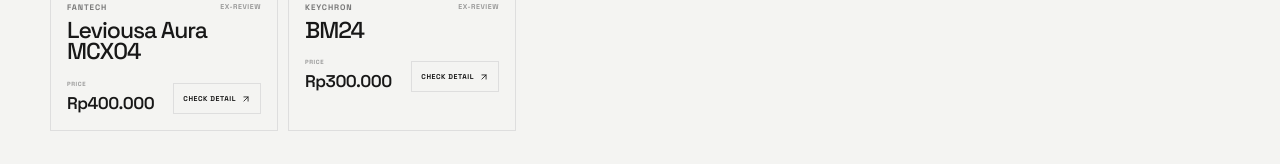
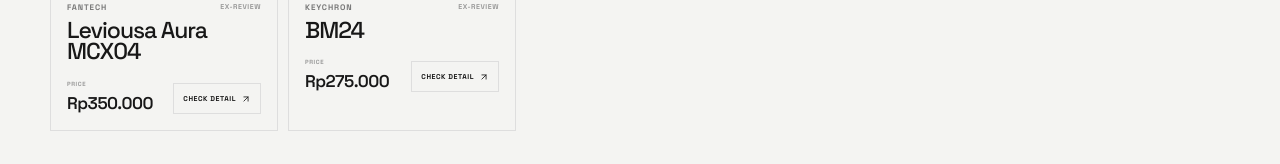
Before and after one commit to izzudinfasya/web-fess, a React (Vite) app: page /ex-review in a window 1280 px wide. Shown: the part 484-648 px from the top of the page. Built offline with nearby package versions, Linux system fonts and the light colour scheme.

Commit message:
Update Produk

```diff
--- a/src/data/exReview.js
+++ b/src/data/exReview.js
@@ -91,7 +91,7 @@
                 type: "EX-REVIEW",
                 status: "AVAILABLE",
                 usedFor: "Used for review",
-                price: "Rp400.000",
+                price: "Rp350.000",
                 shopeePrice: "BY REQUEST",
                 condition: "9/10",
                 included: "Original box, Accessories",
@@ -181,7 +181,7 @@
                 type: "EX-REVIEW",
                 status: "AVAILABLE",
                 usedFor: "Used for review",
-                price: "Rp300.000",
+                price: "Rp275.000",
                 shopeePrice: "BY REQUEST",
                 condition: "9/10",
                 included: "Original box",
```
